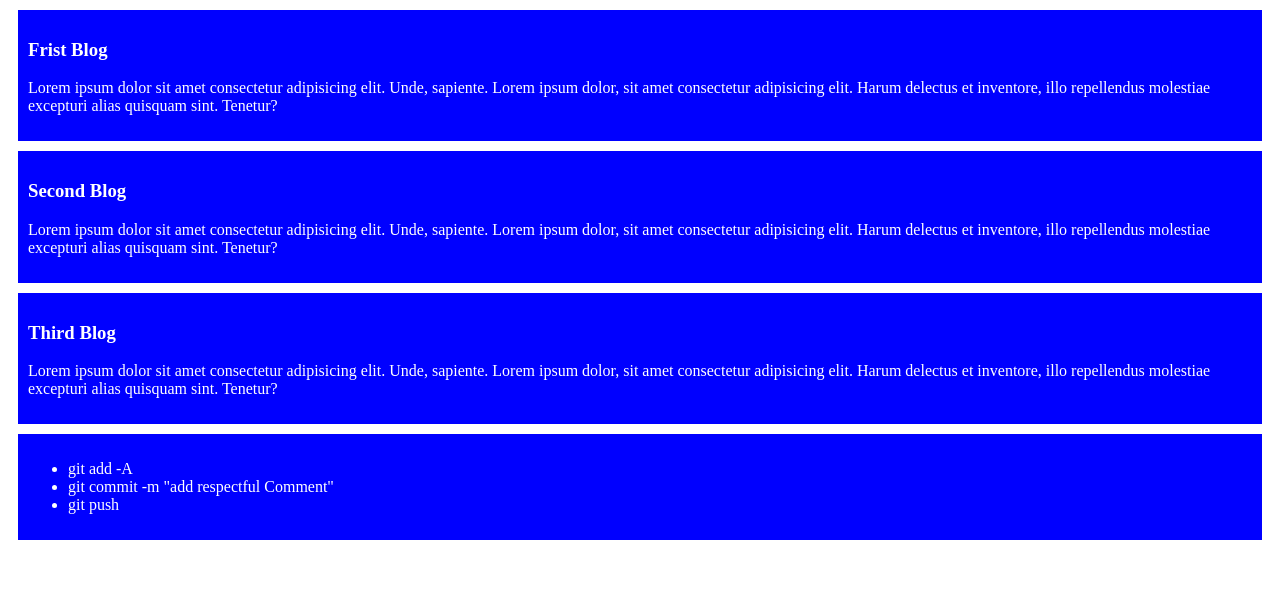
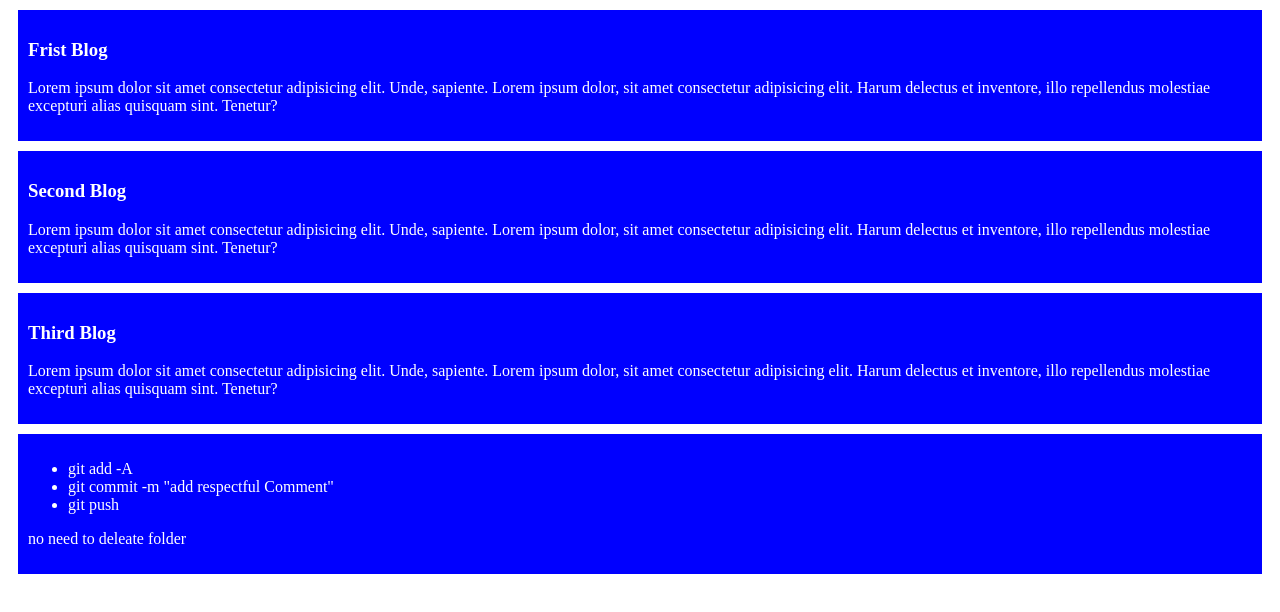
Before and after one commit to Hayder987/frist-git-repo, a plain HTML site: page index.html in a window 1280 px wide. Drawn offline with Linux system fonts and the light colour scheme.

Commit message:
fifth commit Added

```diff
--- a/index.html
+++ b/index.html
@@ -26,6 +26,7 @@
             <li>git commit -m "add respectful Comment"</li>
             <li>git push</li>
         </ul>
+        <p>no need to deleate folder</p>
     </div>
 
 </body>
```
